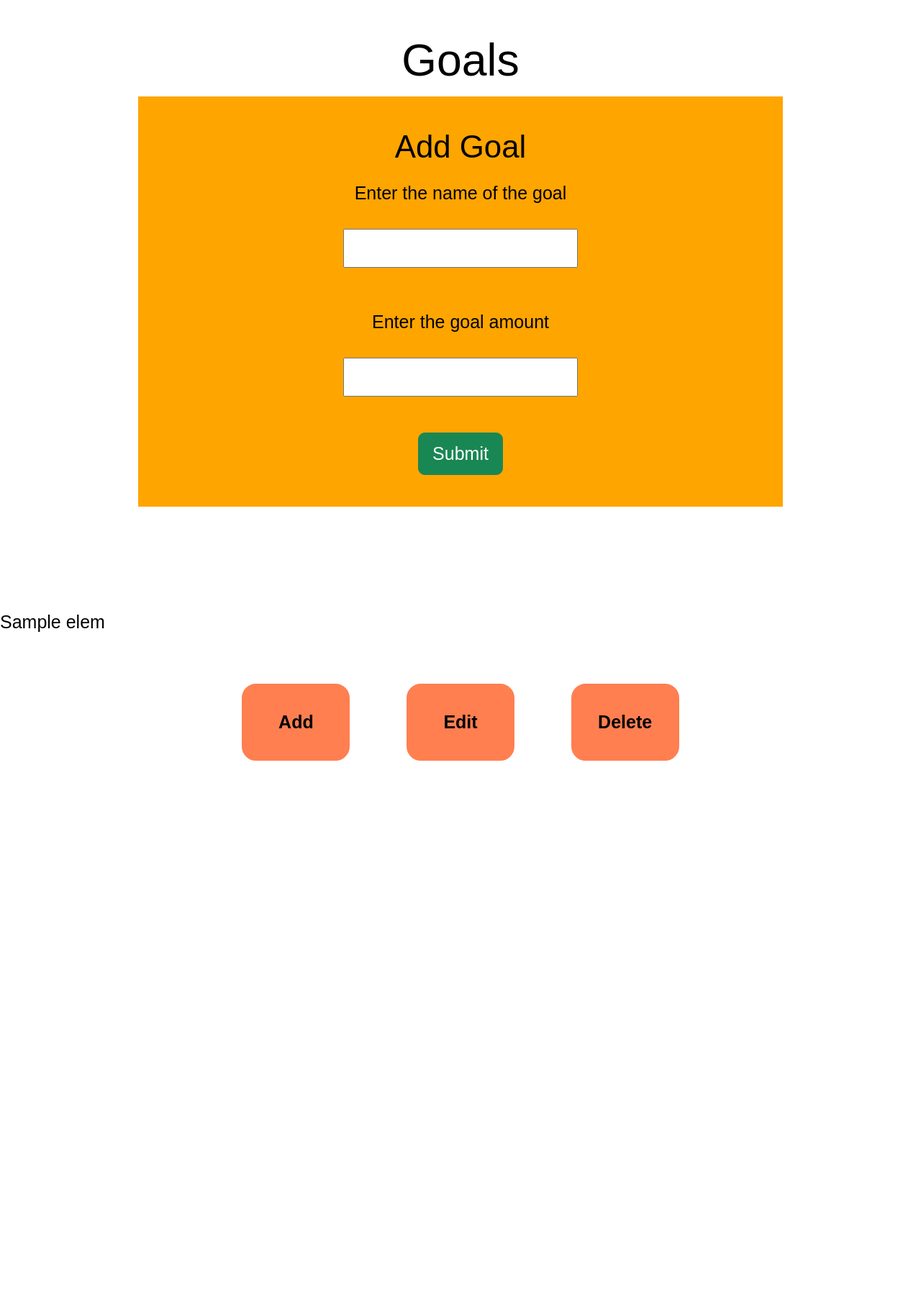
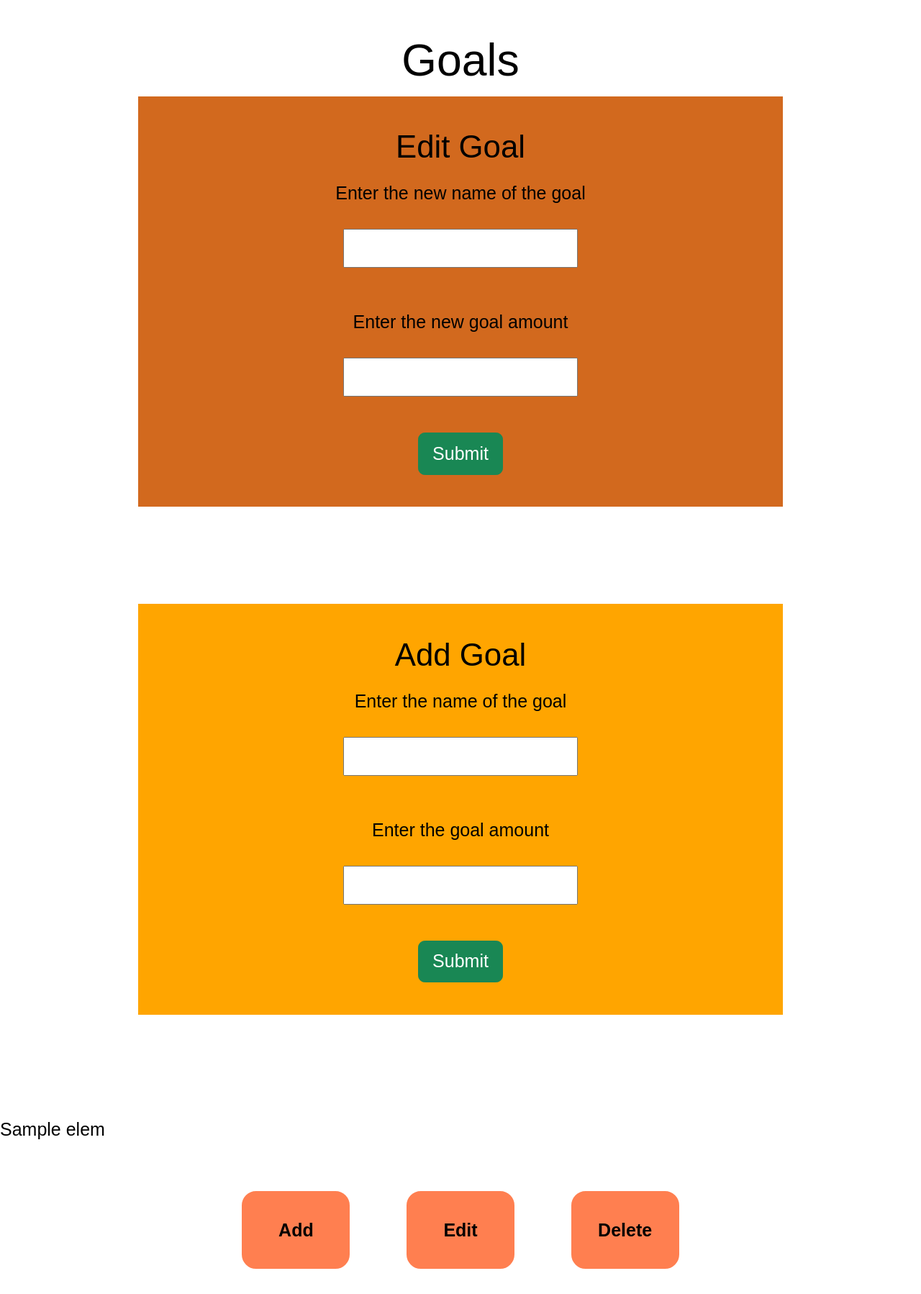
Before and after one commit to tylerbeckb/Budget_tracker, a Python web app: template app/templates/goals.html in a window 1280 px wide. Shown: the part 504-2302 px from the top of the page at 72% size. Before the commit the page ends 1561 px from the top, so only its background shows below. Run offline with Jinja, Linux system fonts and the light colour scheme; the template is opened without the code that fills it: most values are stand-ins (such as "Sample title", 1, 10 or a date in 2020); form fields are guessed from the names that the template uses; some libraries are stand-ins or nearby versions.

Commit message:
feat: edit form made

```diff
--- a/app/templates/goals.html
+++ b/app/templates/goals.html
@@ -5,6 +5,28 @@
 </div>
 <br>
 <h1>Goals</h1>
+
+<section class="singleCol">
+  <!--Goal Add Form-->
+  <div class="editGoalForm forms" id="EditGoalForm">
+    <h3>Edit Goal</h3>
+    <div">
+      <form method="POST" name="goal">
+        {{ editGoalForm.hidden_tag() }}
+        <!--Name-->
+        <p>Enter the new name of the goal</p>
+        {{ editGoalForm.editGoal }} <br> <br>
+        <!--Amount-->
+        <p>Enter the new goal amount</p>
+        {{ editGoalForm.editGoalAmount }} <br> <br>
+        {% if editGoalForm.editGoalAmount.errors %}
+          <script>alert("You can only enter 1 goal!")</script>
+        {% endif %}
+        <input type="submit" value="Submit" class="btn btn-success">
+      </form>
+    </div>
+  </div>
+</section>
 
 <section class="singleCol">
   <!--Goal Add Form-->
@@ -28,14 +50,13 @@
   </div>
 </section>
 
-
 {% for elem in goals %}
   <p>{{ elem.name }}</p>
 {% endfor %}
 
 <section class="singleCol">
   <button class="goalBtn" id="addBtn">Add</button>
-  <button class="goalBtn">Edit</button>
+  <button class="goalBtn" id="editBtn">Edit</button>
   <button class="goalBtn">Delete</button>
 </section>
 {% endblock %}
```
